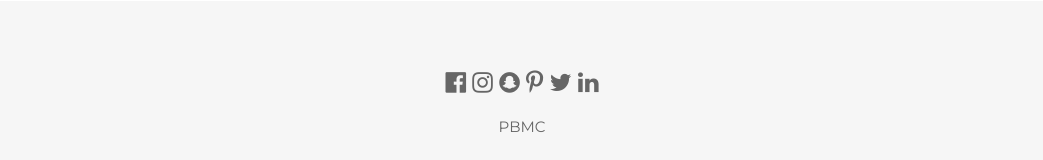
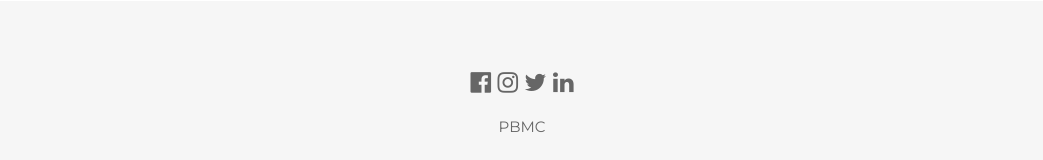
Before and after one commit to PerlaBMC/Portafolio-final, a plain HTML site: page index.html in a window 1280 px wide. Shown: the part 5518-5678 px from the top of the page, without its empty margins (118-1161 px from the left). Drawn offline with nearby package versions, Linux system fonts and the light colour scheme.

Commit message:
2 commit

```diff
--- a/index.html
+++ b/index.html
@@ -224,8 +224,6 @@
   <footer class="w3-container w3-padding-64 w3-light-grey w3-center w3-opacity w3-xlarge" style="margin:-24px">
     <i class="fa fa-facebook-official w3-hover-opacity"></i>
     <i class="fa fa-instagram w3-hover-opacity"></i>
-    <i class="fa fa-snapchat w3-hover-opacity"></i>
-    <i class="fa fa-pinterest-p w3-hover-opacity"></i>
     <i class="fa fa-twitter w3-hover-opacity"></i>
     <i class="fa fa-linkedin w3-hover-opacity"></i>
     <p class="w3-medium">PBMC</p>
```
